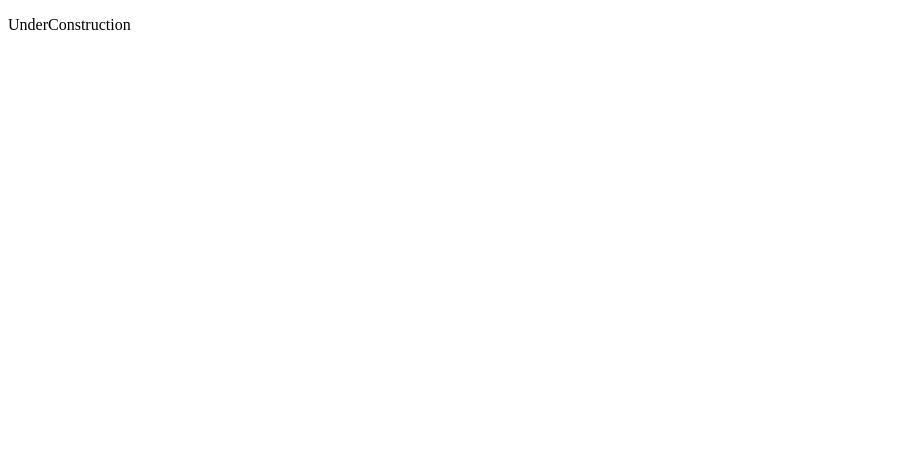
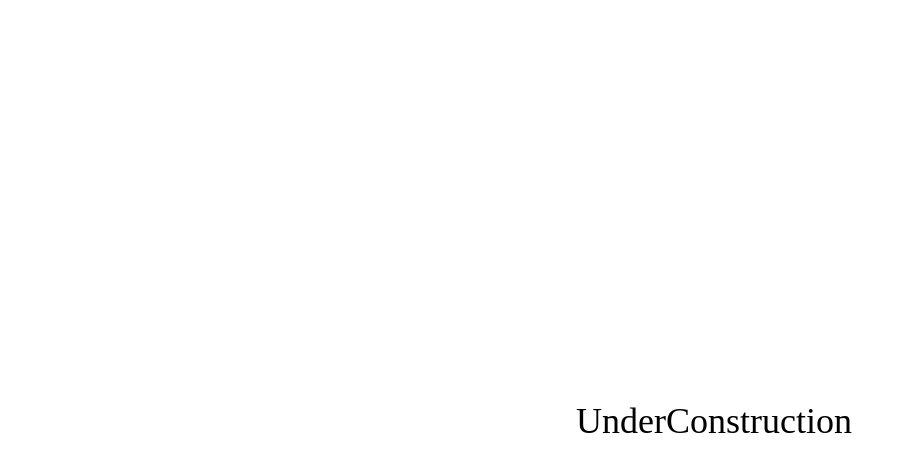
Before and after one commit to batarok/customsubdomain, a plain HTML site: page index.html in a window 1280 px wide. Shown: the whole page, without its empty margins (0-906 px from the left). Drawn offline with Linux system fonts and the light colour scheme.

Commit message:
Update index.html

```diff
--- a/index.html
+++ b/index.html
@@ -5,6 +5,14 @@
 	<style type="text/css">
 		.blinking{
     	animation:blinkingText 1.2s infinite;
+    	font-size: 36px;
+    	text-align: center;
+    	width: 100%;
+    	height: auto;
+    	bottom: 0px;
+    	top: 0px;
+    	left: 0px;
+    	position: absolute;
 		}
 		@keyframes blinkingText{
 		    0%{     color: #000;    }
@@ -13,9 +21,20 @@
 		    99%{    color:transparent;  }
 		    100%{   color: #000;    }
 		}
+		.center {
+    position: absolute;
+    border: none;
+    width: 100px;
+    height: 50px;
+    top: 50%;
+    left: 45%;
+    /*margin-top: -25px;
+    margin-left: -50px; */
+}
+
 	</style>
 </head>
 <body>
-<p class="blinking">UnderConstruction</p>
+<p class="blinking"> <span class="center"> UnderConstruction</span></p>
 </body>
 </html>
```
Lines whose indentation alone changed are shown as unchanged.
